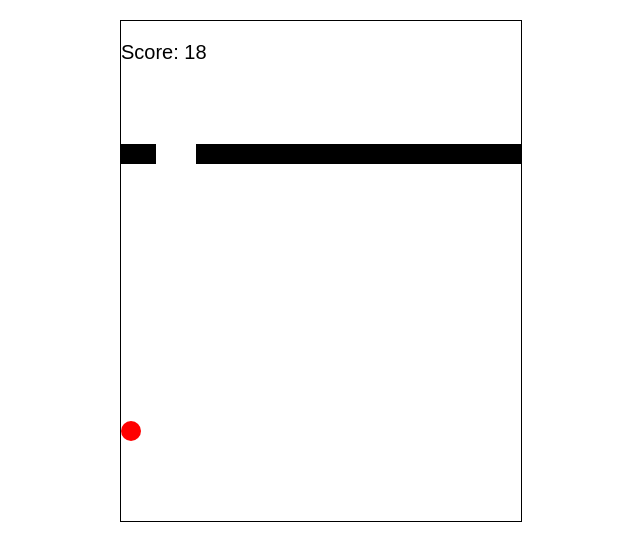
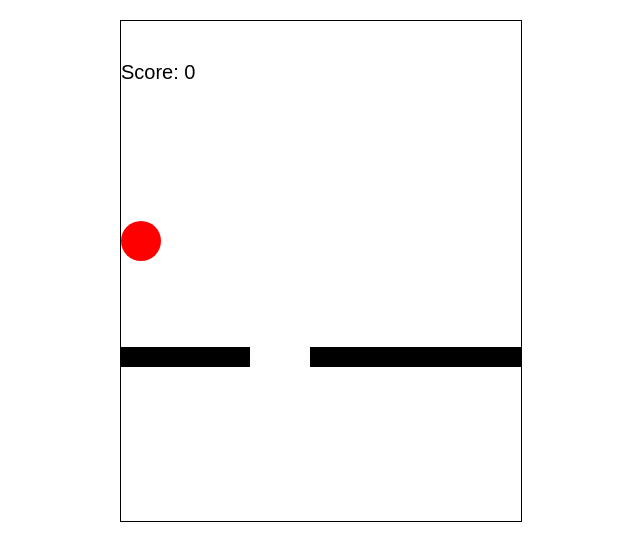
Before and after one commit to shakila2030/Game-Zone, a React (Create React App) app in the folder game/: page / in a window 1280 px wide. Shown: the top 560 px of the page, without its empty margins (319-959 px from the left). Built offline with nearby package versions, Linux system fonts and the light colour scheme.

Commit message:
falling ball game updated

```diff
--- a/game/src/App.js
+++ b/game/src/App.js
@@ -17,6 +17,7 @@ function App() {
 
      {/* <JumpRun/> */}
      <FallingBallGame/>
+     {/* <JumpRun/> */}
     </div>
   );
 }
--- a/game/src/Pages/FallingBallGame/FallingBallGame.css
+++ b/game/src/Pages/FallingBallGame/FallingBallGame.css
@@ -10,12 +10,12 @@
     overflow: hidden;
   }
   .character{
-    width: 20px;
-    height: 20px;
+    width: 40px;
+    height: 40px;
     background-color: red;
     border-radius: 50%;
     position: relative;
-    top: 400px;
+    top: 200px;
     left: 190px;
     z-index: 1000000;
   }
@@ -28,7 +28,7 @@
     margin-top: -20px;
   }
   .hole{
-    width: 40px;
+    width: 60px;
     height: 20px;
     background-color: white;
     position: relative;
--- a/game/src/Pages/FallingBallGame/FallingBallGame.js
+++ b/game/src/Pages/FallingBallGame/FallingBallGame.js
@@ -26,24 +26,27 @@ export default function FallingBallGame() {
 
   const moveLeft = () => {
     if (leftPosition > 0) {
-      setLeftPosition((prevPosition) => prevPosition - 2);
+      setLeftPosition((prevPosition) => prevPosition - 10);
     }
   };
 
   const moveRight = () => {
     if (leftPosition < 380) {
-      setLeftPosition((prevPosition) => prevPosition + 2);
+      setLeftPosition((prevPosition) => prevPosition + 10);
     }
   };
 
   const moveBlocks = () => {
     setBlockPosition((prevPosition) => {
-      const updatedTop = prevPosition.top - 2;
+      const updatedTop = prevPosition.top - 1;
 
       if (updatedTop < -20) {
         const newTop = Math.floor(Math.random() * 100) + 400;
         const newHoleLeft = Math.floor(Math.random() * 360);
-        setScore((prevScore) => prevScore + 1);
+        if(newHoleLeft===leftPosition){
+          setScore((prevScore) => prevScore + 1);
+        }
+        //setScore((prevScore) => prevScore + 1);
         return { top: newTop, holeLeft: newHoleLeft };
       }
 
```
